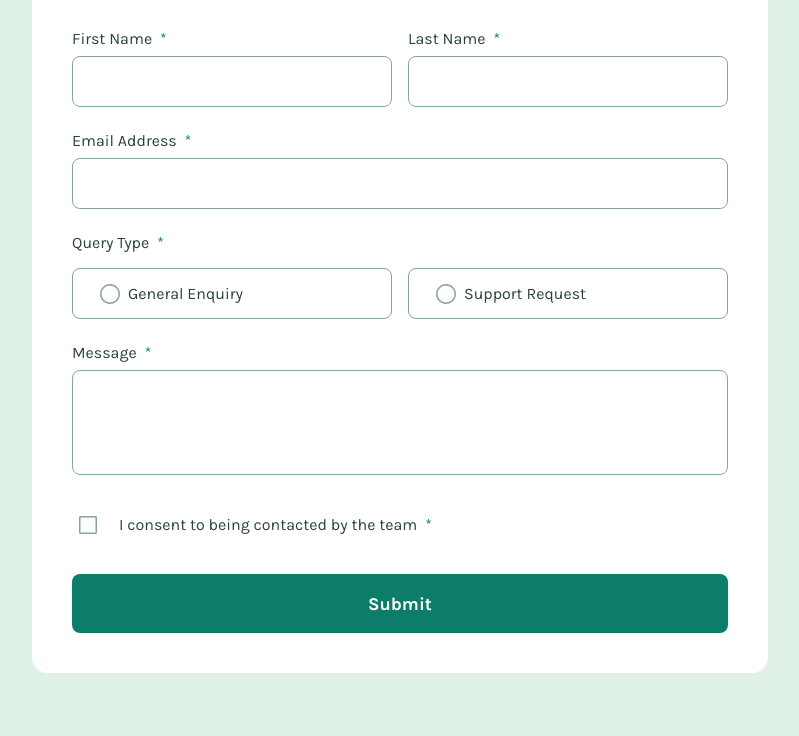
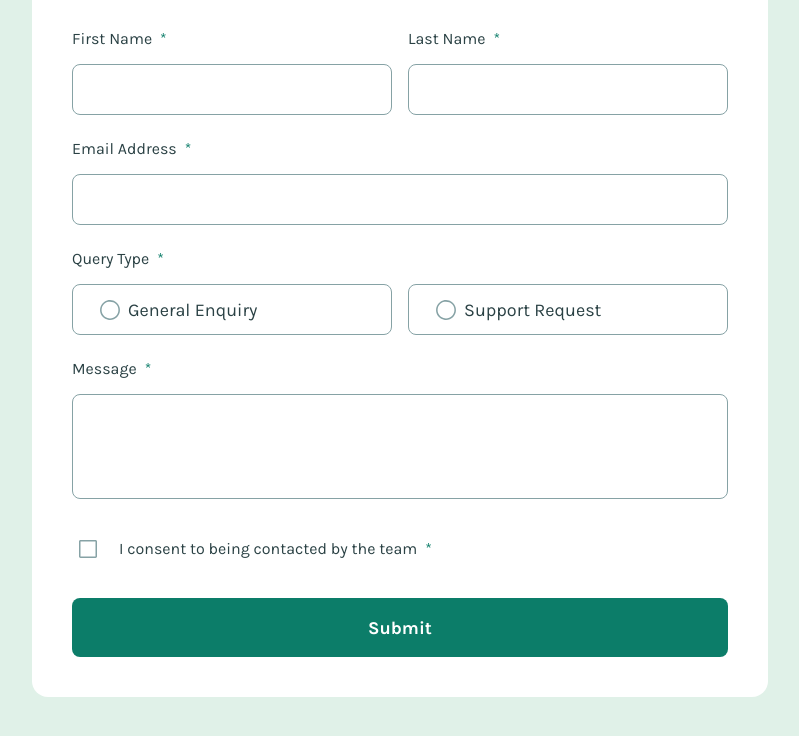
Before and after one commit to Jolijn0101/accessible-form, a plain HTML site: page index.html in a window 1280 px wide. Shown: the part 208-944 px from the top of the page, without its empty margins (240-1039 px from the left). Drawn offline with Linux system fonts and the light colour scheme.

Commit message:
input margin top, aria-label

```diff
--- a/index.html
+++ b/index.html
@@ -27,30 +27,30 @@
                 <div class="name-wrapper">
                     <div>
                         <label for="fname">First Name<span>*</span></label>
-                        <input type="text" id="fname" name="fname" class="outline" aria-description="First Name is required" />
+                        <input type="text" id="fname" name="fname" class="outline" aria-label="First Name is required" />
                         <span id="error-ms-fname" class="error-ms">Please enter a First Name</span>
                     </div>
                     <div>
                         <label for="lname">Last Name<span>*</span></label>
-                        <input type="text" id="lname" name="lname" class="outline" aria-description="Last Name is required" />
+                        <input type="text" id="lname" name="lname" class="outline" aria-label="Last Name is required" />
                         <span id="error-ms-lname" class="error-ms">Please enter a Last Name</span>
                     </div>
                 </div>
                 <!-- email -->
                 <label for="email">Email Address<span>*</span></label>
-                <input type="email" id="email" name="email" class="outline" aria-description="Email Address is required" />
+                <input type="email" id="email" name="email" class="outline" aria-label="Email Address is required" />
                 <span id="error-ms-email" class="error-ms">Please enter a email address</span>
                 <!-- radio btn -->
                 <fieldset>
                     <legend>Query Type<span>*</span></legend>
                     <div class="query-type-container">
                         <label for="general-enquiry" class="radio-btn-wrapper">
-                            <input type="radio" id="general-enquiry" name="query-type" aria-description="Query Type required" />
+                            <input type="radio" id="general-enquiry" name="query-type" aria-label="Query Type required" />
                             <span class="visible-radio-btn"></span>
                             General Enquiry
                         </label>
                         <label for="support-request" class="radio-btn-wrapper">
-                            <input type="radio" id="support-request" name="query-type" aria-description="Query Type required" />
+                            <input type="radio" id="support-request" name="query-type" aria-label="Query Type required" />
                             <span class="visible-radio-btn"></span>
                             Support Request
                         </label>
@@ -59,11 +59,11 @@
                 </fieldset>
                 <!-- message -->
                 <label for="message">Message<span>*</span></label>
-                <textarea name="message" id="message" class="outline" aria-description="Message is required"></textarea>
+                <textarea name="message" id="message" class="outline" aria-label="Message is required"></textarea>
                 <span id="error-ms-message" class="error-ms">Please type a message</span>
                 <!-- checkbox -->
                 <div class="checkbox-wrapper">
-                    <input type="checkbox" class="outline" id="checkbox" aria-description="I consent to being contacted by the team is required" />
+                    <input type="checkbox" class="outline" id="checkbox" aria-label="I consent to being contacted by the team is required" />
                     <div class="visible-checkbox"></div>
                     <label for="checkbox">I consent to being contacted by the team<span>*</span></label>
                 </div>
--- a/style.css
+++ b/style.css
@@ -53,8 +53,11 @@ input[type='text'],
 input[type='email'],
 textarea,
 fieldset {
-    margin: 8px 0px 24px 0px;
+    margin: 16px 0px 24px 0px;
     width: 100%;
+}
+fieldset {
+    margin-top: 0px;
 }
 
 input[type='text'],
@@ -98,6 +101,7 @@ fieldset {
     align-items: center;
     gap: 8px;
     position: relative;
+    font-size: 1.125rem;
 }
 input[type='radio'] {
     width: 20px;
```
